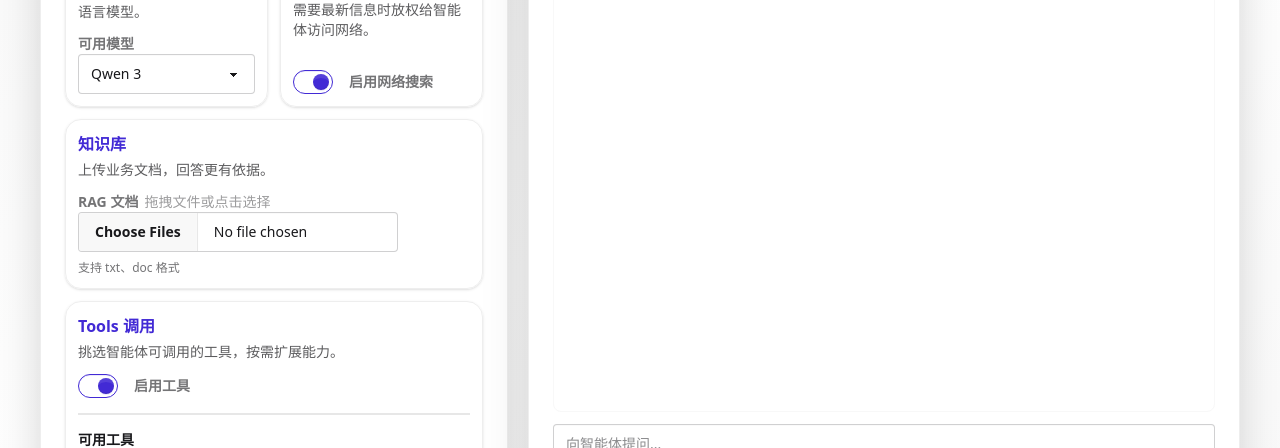
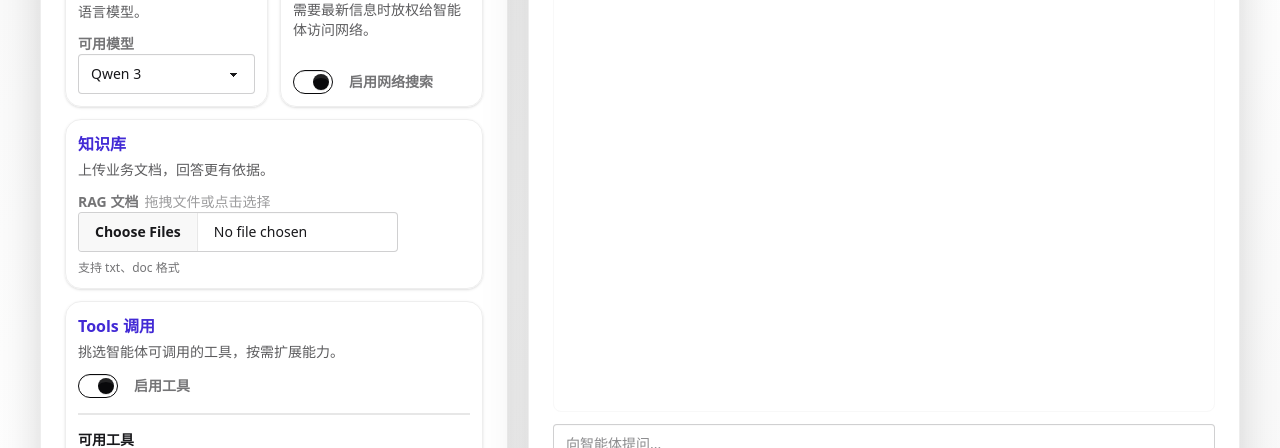
Before and after one commit to justin0x5eed/agent_demo, a React (Vite) app in the folder frontend/: page / in a window 1280 px wide. Shown: the part 202-650 px from the top of the page. Built offline with nearby package versions, Linux system fonts and the light colour scheme.

Commit message:
Switch toggles to neutral style (#130)

```diff
--- a/frontend/src/App.tsx
+++ b/frontend/src/App.tsx
@@ -424,7 +424,7 @@ Key takeaways: ${userMessage}`
                     <label className="label cursor-pointer justify-start gap-4">
                       <input
                         type="checkbox"
-                        className="toggle toggle-primary"
+                        className="toggle toggle-neutral"
                         checked={enableWebSearch}
                         onChange={(event) => setEnableWebSearch(event.target.checked)}
                       />
@@ -485,7 +485,7 @@ Key takeaways: ${userMessage}`
                     <label className="label cursor-pointer justify-start gap-4">
                       <input
                         type="checkbox"
-                        className="toggle toggle-primary"
+                        className="toggle toggle-neutral"
                         checked={enableTools}
                         onChange={(event) => setEnableTools(event.target.checked)}
                       />
```
